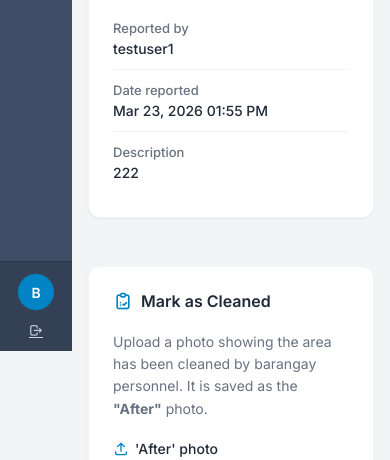
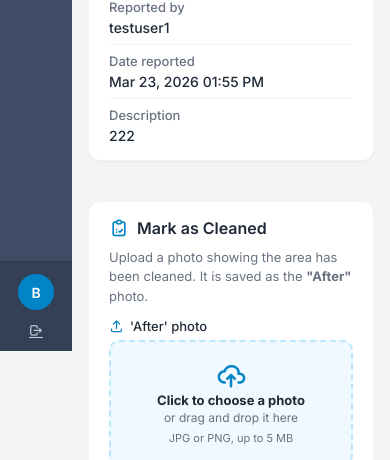
Before and after one commit to walph13/coastallandwatch, a PHP site: page /resolve_report.php?id=14 in a window 390 px wide. Shown: the part 493-953 px from the top of the page. Run offline with PHP 8.4, Linux system fonts and the light colour scheme; a user stored in the database is signed in; data comes from the database, SQL or seed files in the repository.

Commit message:
Update resolve_report.php

```diff
--- a/resolve_report.php
+++ b/resolve_report.php
@@ -97,7 +97,12 @@ if ($_SERVER['REQUEST_METHOD'] === 'POST' && isset($_POST['mark_resolved'])) {
             if (!move_uploaded_file($f['tmp_name'], $dir . $file_name)) {
                 $error = 'The photo could not be saved on the server.';
             } else {
-                $stmt = $conn->prepare("UPDATE waste_reports SET status = 'Cleaned', after_photo_path = ? WHERE report_id = ? AND status <> 'Cleaned'");
+                // Save the date it was cleaned too (used by the dashboard chart) once the cleaned_at column exists
+                $col = $conn->query("SHOW COLUMNS FROM waste_reports LIKE 'cleaned_at'");
+                $has_cleaned_at = ($col && $col->num_rows > 0);
+                $stmt = $conn->prepare($has_cleaned_at
+                    ? "UPDATE waste_reports SET status = 'Cleaned', after_photo_path = ?, cleaned_at = NOW() WHERE report_id = ? AND status <> 'Cleaned'"
+                    : "UPDATE waste_reports SET status = 'Cleaned', after_photo_path = ? WHERE report_id = ? AND status <> 'Cleaned'");
                 $stmt->bind_param("si", $file_name, $report_id);
                 $ok = $stmt->execute() && $stmt->affected_rows === 1;
                 $stmt->close();
@@ -206,8 +211,24 @@ $date_reported = !empty($report['created_at']) ? date("M d, Y h:i A", strtotime(
         .content-area { padding: 32px; flex: 1; }
 
         /* ---------- Components shared with the dashboard ---------- */
-        .flat-card { background: var(--bg-surface); border: 1px solid #f3f4f6; border-radius: var(--radius-card); padding: 24px; margin-bottom: 24px; box-shadow: var(--shadow-sm); }
-        .card-title { font-size: 16px; font-weight: 600; color: var(--text-main); margin: 0 0 20px 0; display: flex; align-items: center; gap: 8px; }
+        .flat-card {
+            background: var(--bg-surface);
+            border: 1px solid #f3f4f6;
+            border-radius: var(--radius-card);
+            padding: 16px 20px;
+            margin-bottom: 16px;
+            box-shadow: var(--shadow-sm);
+        }
+
+        .card-title {
+            margin: 0 0 10px 0;
+            font-size: 16px;
+            font-weight: 600;
+            color: var(--text-main);
+            display: flex;
+            align-items: center;
+            gap: 8px;
+        }
         .card-title i { color: var(--primary-dark); font-size: 20px; }
 
         .flat-btn { background: var(--bg-surface); border: 1px solid var(--border-color); color: var(--text-main); padding: 10px 16px; border-radius: 8px; font-size: 14px; font-weight: 500; font-family: inherit; cursor: pointer; transition: 0.2s; display: inline-flex; align-items: center; justify-content: center; gap: 8px; text-decoration: none; }
@@ -215,7 +236,7 @@ $date_reported = !empty($report['created_at']) ? date("M d, Y h:i A", strtotime(
         .flat-btn.primary { background: var(--primary-strong); color: #fff; border-color: var(--primary-strong); }
         .flat-btn.primary:hover { background: var(--primary-strong-hover); border-color: var(--primary-strong-hover); }
         .flat-btn.primary:disabled { background: #9ca3af; border-color: #9ca3af; cursor: not-allowed; }
-        .flat-btn.block { width: 100%; padding: 14px; font-size: 15px; }
+        .flat-btn.block { width: 100%; padding: 12px; font-size: 15px; }
         .flat-btn.small { padding: 6px 12px; font-size: 13px; }
         .flat-btn.outline-blue { color: var(--avatar-text-dark); border-color: #bae6fd; background: var(--primary-light); }
         .flat-btn.outline-blue:hover { background: #bae6fd; }
@@ -229,8 +250,8 @@ $date_reported = !empty($report['created_at']) ? date("M d, Y h:i A", strtotime(
         .notice.success { background: var(--primary-light); border: 1px solid var(--primary); color: #075985; }
         .notice.error { background: #fef2f2; border: 1px solid #fecaca; color: #b91c1c; }
 
-        .form-label { display: flex; align-items: center; gap: 6px; font-size: 14px; font-weight: 500; margin-bottom: 8px; color: var(--text-main); }
-        .form-label i { color: var(--primary-dark); font-size: 16px; }
+        .form-label { display: flex; align-items: center; gap: 6px; font-size: 13px; font-weight: 500; margin-bottom: 6px; color: var(--text-main); }
+        .form-label i { color: var(--primary-dark); font-size: 15px; }
 
         .map-pin-wrap { background: transparent; border: 0; }
         .map-pin { display: block; width: 20px; height: 20px; border-radius: 50%; border: 3px solid #fff; box-shadow: 0 2px 6px rgba(0, 0, 0, 0.35); }
@@ -245,10 +266,12 @@ $date_reported = !empty($report['created_at']) ? date("M d, Y h:i A", strtotime(
         .page-header h1 { margin: 0 0 6px 0; font-size: 28px; font-weight: 700; letter-spacing: -0.5px; display: flex; align-items: center; gap: 12px; flex-wrap: wrap; }
         .page-header p { margin: 0; font-size: 14px; color: var(--text-muted); }
 
-        .resolve-grid { display: grid; grid-template-columns: 1.1fr 1fr; gap: 24px; align-items: start; }
+        .resolve-grid { display: grid; grid-template-columns: 1.2fr 1fr; gap: 24px; align-items: stretch; }
+        .resolve-grid > div > .flat-card:first-child,
+        .resolve-grid > section:first-child { margin-top: 0; }
 
         /* ---------- Photos ---------- */
-        .photo-frame { position: relative; border-radius: 10px; overflow: hidden; border: 1px solid var(--border-color); background: var(--bg-body); margin-bottom: 20px; aspect-ratio: 16 / 10; }
+        .photo-frame { position: relative; border-radius: 10px; overflow: hidden; border: 1px solid var(--border-color); background: var(--bg-body); margin-bottom: 12px; aspect-ratio: 16 / 10; }
         .photo-frame img { width: 100%; height: 100%; object-fit: cover; display: block; }
         .photo-fallback { position: absolute; inset: 0; display: none; flex-direction: column; align-items: center; justify-content: center; gap: 8px; color: var(--text-muted); font-size: 13px; }
         .photo-fallback i { font-size: 32px; }
@@ -256,8 +279,9 @@ $date_reported = !empty($report['created_at']) ? date("M d, Y h:i A", strtotime(
         .photo-open:hover { background: rgba(31, 41, 55, 0.95); }
 
         .detail-list { margin: 0; display: grid; gap: 0; }
-        .detail-row { display: grid; grid-template-columns: 130px 1fr; gap: 12px; padding: 12px 0; border-top: 1px solid var(--bg-body); align-items: start; }
+        .detail-row { display: grid; grid-template-columns: 110px 1fr; gap: 8px; padding: 8px 0; border-top: 1px solid var(--bg-body); align-items: start; }
         .detail-row:first-child { border-top: 0; padding-top: 0; }
+        .detail-row:last-child { padding-bottom: 0; }
         .detail-row dt { color: var(--text-muted); font-weight: 500; font-size: 13px; }
         .detail-row dd { margin: 0; color: var(--text-main); font-weight: 500; overflow-wrap: anywhere; }
 
@@ -266,32 +290,34 @@ $date_reported = !empty($report['created_at']) ? date("M d, Y h:i A", strtotime(
         .dropzone { border: 2px dashed #bae6fd; background: #f0f9ff; border-radius: 10px; transition: 0.2s; }
         .dropzone.dragover, .dropzone:focus-within { border-color: var(--primary); background: var(--primary-light); }
         .dropzone.has-error { border-color: #fca5a5; background: #fef2f2; }
-        .dz-empty { display: flex; flex-direction: column; align-items: center; gap: 4px; padding: 32px 16px; text-align: center; cursor: pointer; }
-        .dz-empty i { font-size: 36px; color: var(--primary-dark); }
-        .dz-empty strong { font-size: 14px; color: var(--text-main); }
-        .dz-empty span { font-size: 13px; color: var(--text-muted); }
-        .dz-empty small { margin-top: 6px; font-size: 12px; color: var(--text-muted); }
+        .dz-empty { display: flex; flex-direction: column; align-items: center; gap: 2px; padding: 18px 12px; text-align: center; cursor: pointer; }
+        .dz-empty i { font-size: 30px; color: var(--primary-dark); }
+        .dz-empty strong { font-size: 13px; color: var(--text-main); }
+        .dz-empty span { font-size: 12px; color: var(--text-muted); }
+        .dz-empty small { margin-top: 4px; font-size: 11px; color: var(--text-muted); }
         .dz-empty[hidden] { display: none; }
-        .dz-preview { display: flex; gap: 16px; align-items: center; padding: 16px; }
+        .dz-preview { display: flex; gap: 16px; align-items: center; padding: 12px; }
         .dz-preview[hidden] { display: none; }
-        .dz-preview img { width: 120px; height: 90px; object-fit: cover; border-radius: 8px; border: 1px solid var(--border-color); flex-shrink: 0; }
+        .dz-preview img { width: 100px; height: 75px; object-fit: cover; border-radius: 8px; border: 1px solid var(--border-color); flex-shrink: 0; }
         .dz-meta { min-width: 0; display: flex; flex-direction: column; gap: 4px; flex: 1; }
         .dz-meta .name { font-weight: 600; overflow-wrap: anywhere; }
         .dz-meta .size { font-size: 12px; color: var(--text-muted); }
         .field-error { margin: 10px 0 0; font-size: 13px; font-weight: 500; color: #b91c1c; }
         .field-error[hidden] { display: none; }
 
-        .next-steps { margin: 20px 0 0; padding: 16px; background: var(--bg-body); border-radius: 8px; font-size: 13px; color: var(--text-muted); }
-        .next-steps strong { display: block; color: var(--text-main); margin-bottom: 6px; font-size: 13px; }
-        .next-steps ul { margin: 0; padding-left: 18px; display: grid; gap: 4px; }
-
-        #miniMap { height: 220px; border-radius: 10px; border: 1px solid var(--border-color); z-index: 1; margin-bottom: 16px; }
-        .coords { font-size: 12px; color: var(--text-muted); margin-bottom: 12px; font-variant-numeric: tabular-nums; }
-
-        .compare { display: grid; grid-template-columns: 1fr 1fr; gap: 16px; }
-        .compare .photo-frame { margin-bottom: 8px; }
-        .compare figcaption { font-size: 12px; font-weight: 600; color: var(--text-muted); text-transform: uppercase; letter-spacing: 0.5px; }
-        .compare figure { margin: 0; }
+        #miniMap {
+            height: 160px;
+            margin-bottom: 8px;
+            border-radius: 10px;
+            border: 1px solid var(--border-color);
+            z-index: 1;
+        }
+        .coords {
+            margin-bottom: 6px;
+            font-size: 12px;
+            color: var(--text-muted);
+            font-variant-numeric: tabular-nums;
+        }
 
         @media (prefers-reduced-motion: reduce) { * { transition: none !important; } }
 
@@ -314,7 +340,6 @@ $date_reported = !empty($report['created_at']) ? date("M d, Y h:i A", strtotime(
         @media (max-width: 560px) {
             .live-datetime { display: none; }
             .detail-row { grid-template-columns: 1fr; gap: 4px; }
-            .compare { grid-template-columns: 1fr; }
             .dz-preview { flex-direction: column; align-items: flex-start; }
             .dz-preview img { width: 100%; height: 160px; }
         }
@@ -436,15 +461,15 @@ $date_reported = !empty($report['created_at']) ? date("M d, Y h:i A", strtotime(
                 </section>
 
                 <!-- RIGHT: ACTION + LOCATION -->
-                <div>
-                    <section class="flat-card" aria-labelledby="actionTitle">
+                <div style="display: flex; flex-direction: column; gap: 16px; height: 100%;">
+                    <section class="flat-card" aria-labelledby="actionTitle" style="margin-bottom: 0;">
                         <?php if ($is_cleaned): ?>
                             <h2 class="card-title" id="actionTitle"><i class="ti ti-circle-check"></i> Cleanup Completed</h2>
-                            <div class="notice success" role="status" style="margin-bottom: 20px;"><i class="ti ti-circle-check"></i> This report has already been marked as Cleaned.</div>
+                            <div class="notice success" role="status" style="margin-bottom: 12px;"><i class="ti ti-circle-check"></i> This report has already been marked as Cleaned.</div>
 
                             <?php if ($after_photo !== ''): ?>
-                                <figure style="margin: 0 0 20px 0;">
-                                    <div class="photo-frame" style="margin-bottom: 8px;">
+                                <figure style="margin: 0 0 12px 0;">
+                                    <div class="photo-frame" style="margin-bottom: 6px;">
                                         <img src="uploads/reports/<?php echo h($after_photo); ?>" alt="Photo of the cleaned area" onerror="this.style.display='none';this.nextElementSibling.style.display='flex';">
                                         <div class="photo-fallback"><i class="ti ti-photo-off"></i> Image not found</div>
                                         <a class="photo-open" href="uploads/reports/<?php echo h($after_photo); ?>" target="_blank" rel="noopener"><i class="ti ti-arrows-maximize"></i> Open full size</a>
@@ -456,8 +481,8 @@ $date_reported = !empty($report['created_at']) ? date("M d, Y h:i A", strtotime(
 
                         <?php else: ?>
                             <h2 class="card-title" id="actionTitle"><i class="ti ti-checkup-list"></i> Mark as Cleaned</h2>
-                            <p style="margin: 0 0 20px 0; color: var(--text-muted); line-height: 1.6;">
-                                Upload a photo showing the area has been cleaned by barangay personnel. It is saved as the <strong>"After"</strong> photo.
+                            <p style="margin: 0 0 12px 0; color: var(--text-muted); font-size: 13px; line-height: 1.5;">
+                                Upload a photo showing the area has been cleaned. It is saved as the <strong>"After"</strong> photo.
                             </p>
 
                             <form method="POST" action="resolve_report.php?id=<?php echo (int)$report_id; ?>" enctype="multipart/form-data" id="resolveForm" novalidate>
@@ -485,24 +510,15 @@ $date_reported = !empty($report['created_at']) ? date("M d, Y h:i A", strtotime(
                                 </div>
                                 <p class="field-error" id="photoError" role="alert" hidden></p>
 
-                                <button type="submit" class="flat-btn primary block" id="submitBtn" style="margin-top: 20px;" disabled>
+                                <button type="submit" class="flat-btn primary block" id="submitBtn" style="margin-top: 14px;" disabled>
                                     <i class="ti ti-check"></i> Mark as Cleaned
                                 </button>
                             </form>
-
-                            <div class="next-steps">
-                                <strong>What happens next</strong>
-                                <ul>
-                                    <li>The report status changes to Cleaned.</li>
-                                    <li>The After photo appears in the Waste Reports table.</li>
-                                    <li>Its pin on the dashboard map turns blue.</li>
-                                </ul>
-                            </div>
                         <?php endif; ?>
                     </section>
 
                     <?php if ($has_location): ?>
-                    <section class="flat-card" aria-labelledby="locTitle">
+                    <section class="flat-card" aria-labelledby="locTitle" style="margin-bottom: 0;">
                         <h2 class="card-title" id="locTitle"><i class="ti ti-map-pin"></i> Location</h2>
                         <div id="miniMap" role="img" aria-label="Map showing where the report was made"></div>
                         <div class="coords"><?php echo h(number_format($lat, 6)); ?>, <?php echo h(number_format($lng, 6)); ?></div>
@@ -627,15 +643,21 @@ $date_reported = !empty($report['created_at']) ? date("M d, Y h:i A", strtotime(
 
     <?php if ($has_location): ?>
     // ---------- Mini map (pin colours match the dashboard map) ----------
+    // ---------- Mini map (pin colours match the dashboard map) ----------
     window.addEventListener('load', function () {
         const lat = <?php echo json_encode($lat); ?>;
         const lng = <?php echo json_encode($lng); ?>;
         const isCleaned = <?php echo $is_cleaned ? 'true' : 'false'; ?>;
         const map = L.map('miniMap', { scrollWheelZoom: false }).setView([lat, lng], 17);
-        L.tileLayer('https://{s}.tile.openstreetmap.org/{z}/{x}/{y}.png', {
-            maxZoom: 19,
-            attribution: '&copy; <a href="https://www.openstreetmap.org/copyright">OpenStreetMap</a> contributors'
+
+        // Use Google Hybrid Tiles
+        L.tileLayer('https://{s}.google.com/vt/lyrs=y&x={x}&y={y}&z={z}', {
+            maxZoom: 20,
+            subdomains: ['mt0', 'mt1', 'mt2', 'mt3'],
+            attribution: '&copy; Google Maps'
         }).addTo(map);
+
+        // Keep the existing pin logic
         L.marker([lat, lng], {
             icon: L.divIcon({
                 className: 'map-pin-wrap',
```
